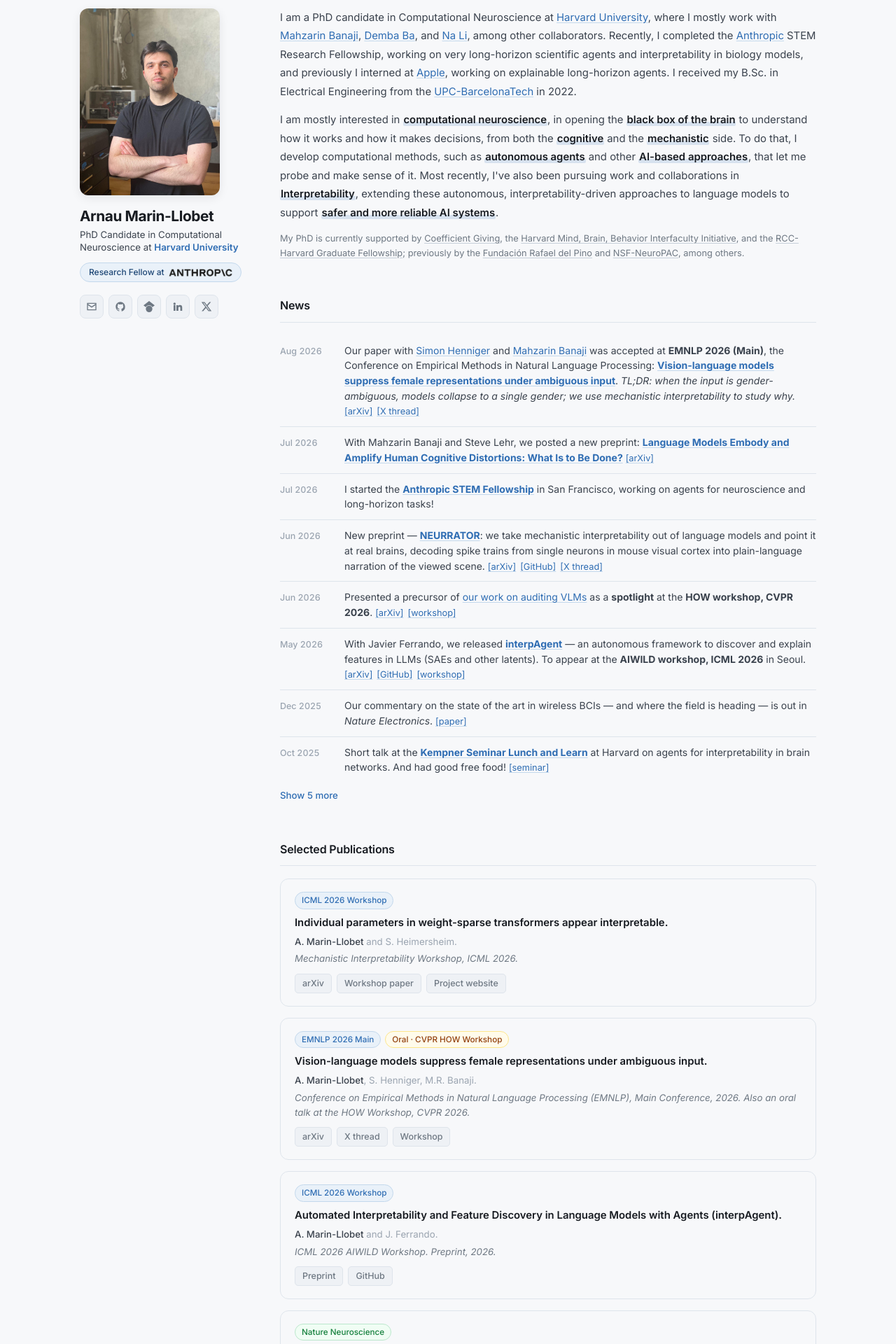
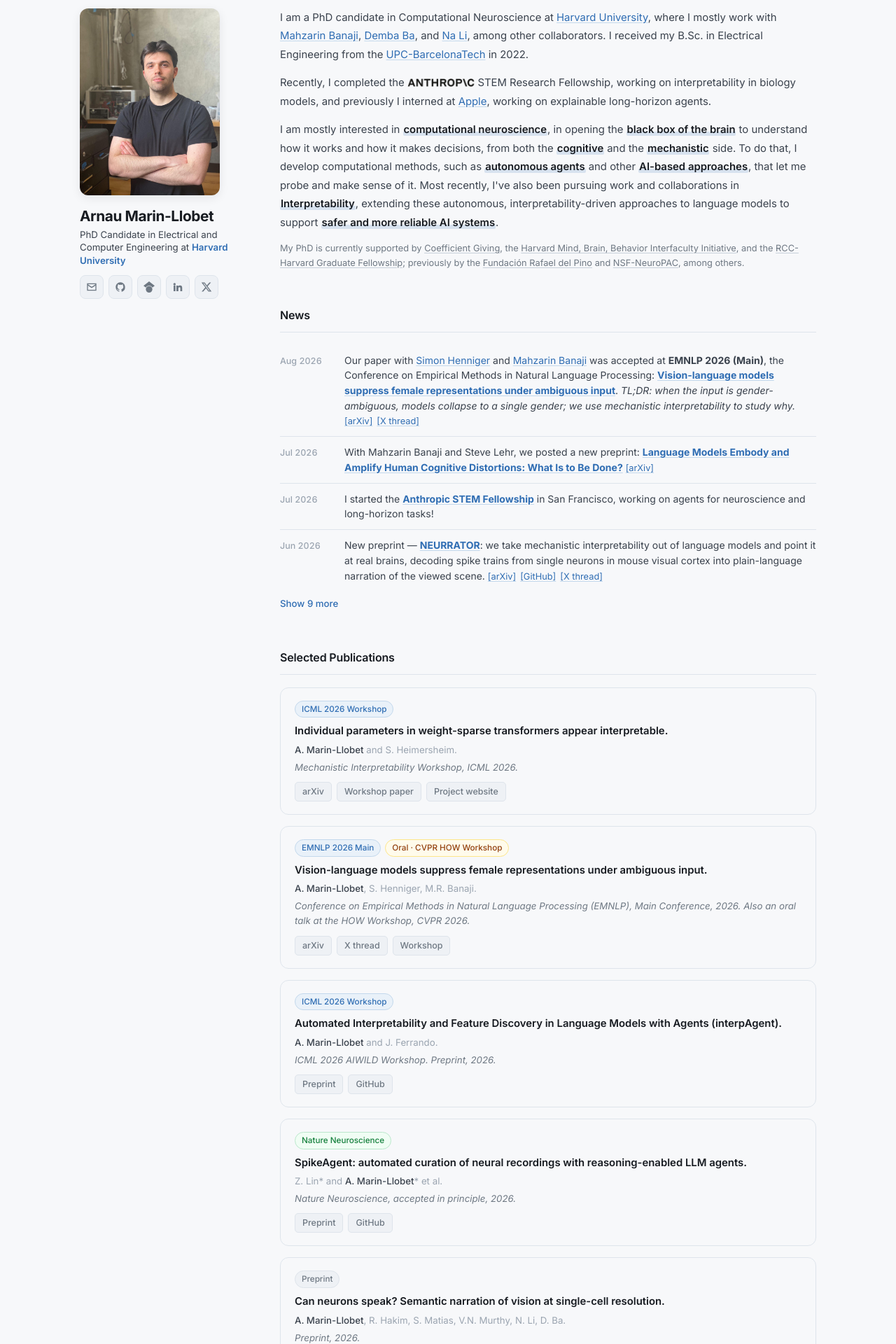
Before and after one commit to arnaumarin/arnaumarin.github.io, a Vue app: page / in a window 1280 px wide. Shown: the part 100-2020 px from the top of the page at 70% size. Built offline with nearby package versions, Linux system fonts and the light colour scheme.

Commit message:
Sidebar: drop Anthropic pill, ECE title; bio: inline Anthropic wordmark; news capped at 4 with talk photos; select Can Neurons Speak over BCI agent

```diff
--- a/src/components/NewsList.vue
+++ b/src/components/NewsList.vue
@@ -2,9 +2,14 @@
 import { ref, computed } from 'vue'
 import news from '../data/news.js'
 
+const MAX_VISIBLE = 4
 const expanded = ref(false)
-const visible = computed(() => (expanded.value ? news : news.filter((n) => !n.hidden)))
-const hiddenCount = news.filter((n) => n.hidden).length
+const visible = computed(() => (expanded.value ? news : news.slice(0, MAX_VISIBLE)))
+const hiddenCount = news.length - MAX_VISIBLE
+
+// Talk entries show their photo; paper entries stay text-only.
+const talkThumb = (item) =>
+  item.thumb && item.tags?.some((t) => t.label === 'talk') ? item.thumb : null
 </script>
 
 <template>
@@ -28,9 +33,15 @@
             >
           </template>
         </span>
+        <img
+          v-if="talkThumb(item)"
+          :src="talkThumb(item)"
+          :alt="item.thumbAlt || 'Talk photo'"
+          class="news-thumb"
+        />
       </li>
     </ul>
-    <button v-if="hiddenCount" class="news-toggle" @click="expanded = !expanded">
+    <button v-if="hiddenCount > 0" class="news-toggle" @click="expanded = !expanded">
       {{ expanded ? 'Show less' : `Show ${hiddenCount} more` }}
     </button>
   </section>
--- a/src/components/ProfileSidebar.vue
+++ b/src/components/ProfileSidebar.vue
@@ -26,7 +26,7 @@
     </div>
     <div class="profile-name">{{ name }}</div>
     <div class="profile-title">
-      PhD Candidate in Computational Neuroscience at
+      PhD Candidate in Electrical and Computer Engineering at
       <a
         href="https://seas.harvard.edu/"
         target="_blank"
@@ -35,17 +35,6 @@
         >Harvard University</a
       >
     </div>
-
-    <a
-      class="profile-badge"
-      href="https://www.anthropic.com/"
-      target="_blank"
-      rel="noopener"
-      aria-label="Currently a Research Fellow at Anthropic"
-    >
-      <span>Research Fellow at</span>
-      <img src="/images/anthropic-wordmark.png" alt="Anthropic" />
-    </a>
 
     <div class="social-links">
       <a :href="mailto" :aria-label="`Email ${primaryEmail}`" title="Email" class="social-link">
--- a/src/data/profile.js
+++ b/src/data/profile.js
@@ -30,11 +30,15 @@
    <a class="prose-link" href="https://psychology.fas.harvard.edu/people/mahzarin-r-banaji">Mahzarin Banaji</a>,
    <a class="prose-link" href="https://crisp.seas.harvard.edu/">Demba Ba</a>, and
    <a class="prose-link" href="https://nali.seas.harvard.edu/">Na Li</a>, among other collaborators.
-   Recently, I completed the <a class="prose-link" href="https://www.anthropic.com/">Anthropic</a> STEM
-   Research Fellowship, working on very long-horizon scientific agents and interpretability in biology
-   models, and previously I interned at <a class="prose-link" href="https://machinelearning.apple.com/">Apple</a>,
-   working on explainable long-horizon agents. I received my B.Sc. in Electrical Engineering from the
+   I received my B.Sc. in Electrical Engineering from the
    <a class="prose-link" href="https://telecos.upc.edu/en">UPC-BarcelonaTech</a> in 2022.`,
+
+  `Recently, I completed the
+   <a class="prose-link" href="https://www.anthropic.com/"><img
+     src="/images/anthropic-wordmark.png" alt="Anthropic" class="inline-anthropic" /></a>
+   STEM Research Fellowship, working on interpretability in biology models, and previously I interned
+   at <a class="prose-link" href="https://machinelearning.apple.com/">Apple</a>, working on explainable
+   long-horizon agents.`,
 
   `I am mostly interested in <span class="accent">computational neuroscience</span>, in opening the
    <span class="accent">black box of the brain</span> to understand how it works and how it makes decisions,
--- a/src/data/publications.js
+++ b/src/data/publications.js
@@ -97,6 +97,22 @@
   },
   {
     selected: true,
+    title: 'Can neurons speak? Semantic narration of vision at single-cell resolution.',
+    authorsHtml: '<strong>A. Marin-Llobet</strong>, R. Hakim, S. Matias, V.N. Murthy, N. Li, D. Ba.',
+    venueHtml: 'Preprint, 2026.',
+    pubTags: [{ label: 'Preprint', type: 'venue' }],
+    tags: [{ label: 'Neuroscience', type: 'neuro' }, { label: 'DL & Interp.', type: 'dl' }],
+    cats: ['neuro', 'dl'],
+    links: [
+      { label: 'arXiv', href: 'https://arxiv.org/abs/2606.18667' },
+      { label: 'GitHub', href: 'https://github.com/arnaumarin/neurrator' },
+      { label: 'X thread', href: 'https://x.com/Arnauya/status/2067476793762947422' },
+    ],
+    tldrHtml: `We take mechanistic interpretability out of language models and point it at real brains,
+               decoding spike trains from single neurons in mouse visual cortex into plain-language
+               narration of the viewed scene.`,
+  },
+  {
     title: 'An AI agent for cell-type specific interpretable brain-computer interfaces.',
     pubTags: [{ label: 'Preprint', type: 'venue' }],
     authorsHtml: '<strong>A. Marin-Llobet</strong>, Z. Lin, J. Baek et al.',
--- a/src/style.css
+++ b/src/style.css
@@ -321,6 +321,14 @@
 }
 .funding-note a:hover { color: var(--c-accent); }
 
+.inline-anthropic {
+  display: inline-block;
+  height: 0.78em;
+  width: auto;
+  vertical-align: baseline;
+  margin-bottom: -0.02em;
+}
+
 /* ===========================
    News
    =========================== */
@@ -369,6 +377,17 @@
   transition: color var(--t);
 }
 .news-toggle:hover { color: var(--c-accent-dark); }
+
+.news-thumb {
+  flex-shrink: 0;
+  width: 120px;
+  border-radius: var(--radius-sm);
+  box-shadow: var(--shadow);
+  align-self: flex-start;
+}
+@media (max-width: 500px) {
+  .news-thumb { width: 84px; }
+}
 
 /* ===========================
    Publication Cards
```
